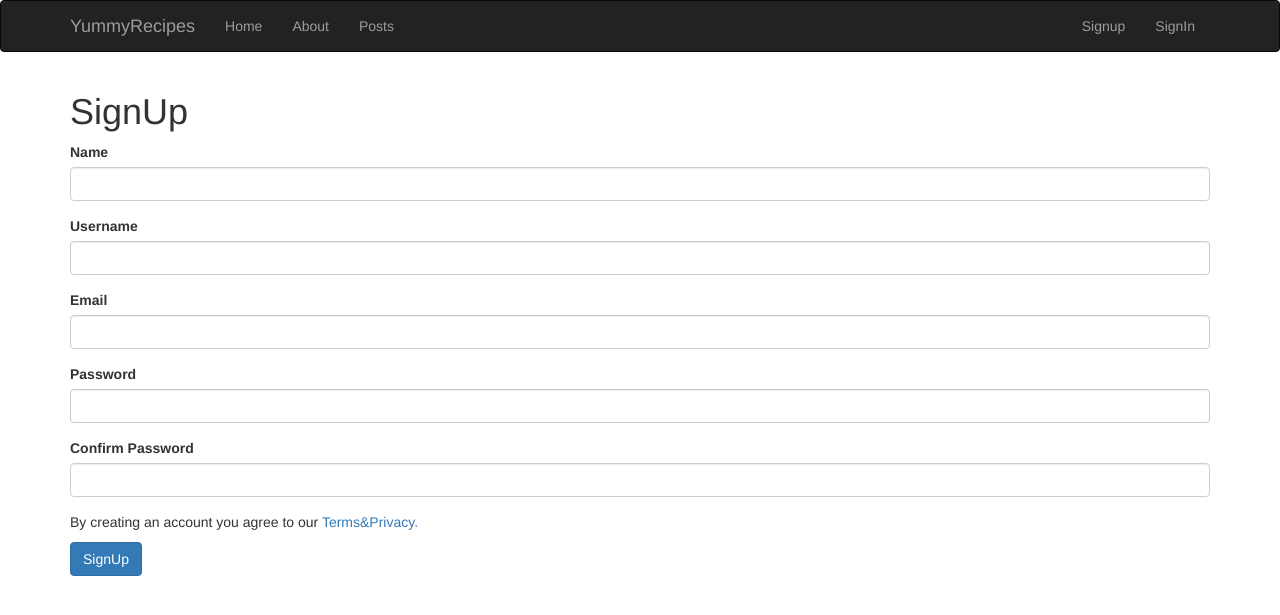
After one commit to mukizar/Andela-Bootcamp-Challenge, a Flask app: page /signup in a window 1280 px wide. The commit adds this page. Shown: the top 615 px of the page. Run offline with Flask 2, Linux system fonts and the light colour scheme; some libraries are stand-ins or nearby versions.

Commit message:
update flaskapp files

```diff
--- a/app.py
+++ b/app.py
@@ -1,5 +1,6 @@
-from flask import Flask, render_template
+from flask import Flask, render_template, request
 from data import Posts
+from wtforms import Form, StringField, TextAreaField, PasswordField, validators
 
 app = Flask(__name__)
 
@@ -11,13 +12,7 @@ def home():
     return render_template('home.html')
 
 
-@app.route("/sign")
-def login():
-    return render_template("signin.html")
 
-@app.route("/signup")
-def signup():
-    return render_template("signup.html")
 
 @app.route("/about")
 def about():
@@ -27,5 +22,33 @@ def about():
 def posts():
     return render_template("posts.html", posts= Posts)
 
+class SignUpForm(Form):
+    name = StringField('Name', [validators.Length(min=1, max=50)])
+    username = StringField('Username', [validators.Length(min=4, max=25)])
+    email = StringField('Email', [validators.Length(min=6, max=50)])
+    password = PasswordField('Password',[
+        validators.DataRequired(),
+        validators.EqualTo('confirm', message='Passwords do not match')
+    ])
+    confirm = PasswordField('Confirm Password')
+
+#User SignUp
+@app.route('/signup', methods=['GET', 'POST'])
+def SignUp():
+    form = SignUpForm(request.form)
+    if request.method == 'POST' and form.validate():
+        return render_template('signup.html')
+    return render_template('signup.html', form=form)
+
+class SignInForm(Form):
+    email = StringField('Email', [validators.Length(min=6, max=50)])
+    password = PasswordField('Password',[validators.DataRequired()])
+
+# User Signin
+@app.route("/signin", methods=['GET', 'POST'])
+def signin():
+    form = SignInForm(request.form)
+    return render_template("signin.html", form=form)
+
 if __name__ == '__main__':
     app.run(debug=True)
--- /dev/null
+++ b/templates/includes/_formhelpers.html
@@ -0,0 +1,15 @@
+<!--WTForms _formhelpers-->
+
+
+{% macro render_field(field) %}
+<dt>{{ field.label }}
+<dd>{{ field(**kwargs)|safe }}
+{% if field.errors %}
+  <ul class=errors>
+  {% for error in field.errors %}
+    <li>{{ error }}</li>
+  {% endfor %}
+  </ul>
+{% endif %}
+</dd>
+{% endmacro %}
--- a/templates/includes/_navbar.html
+++ b/templates/includes/_navbar.html
@@ -22,7 +22,7 @@
             <li><a href="/logout">Logout</a></li>
           {% else %}
             <li><a href="/signup">Signup</a></li>
-            <li><a href="/login">Login</a></li>
+            <li><a href="/login">SignIn</a></li>
           {% endif %}
 
         </ul>
--- a/templates/layout.html
+++ b/templates/layout.html
@@ -7,12 +7,6 @@
   </head>
   <body>
 
-    <style type="text/css">
-         body{
-            background-image: url(cooking.jpg);
-            background-repeat: no-repeat;
-            }
-    </style>
     {% include 'includes/_navbar.html' %}
     <div class="container">
 
--- /dev/null
+++ b/templates/signup.html
@@ -0,0 +1,35 @@
+{% extends 'layout.html' %}
+
+{% block body %}
+    <h1>SignUp</h1>
+    {% from "includes/_formhelpers.html" import render_field %}
+    <form action="" method="POST">
+
+        <div class="form-group">
+            {{render_field(form.name, class_="form-control")}}
+        </div>
+
+        <div class="form-group">
+                {{render_field(form.username, class_="form-control")}}
+            </div>
+
+        <div class="form-group">
+            {{render_field(form.email, class_="form-control")}}
+        </div>
+
+        <div class="form-group">
+            {{render_field(form.password, class_="form-control")}}
+        </div>
+
+        <div class="form-group">
+             {{render_field(form.confirm, class_="form-control")}}
+        </div>
+
+        <p>By creating an account you agree to our <a href="#">Terms&Privacy.</a></p>
+
+        <p><input type="submit" class="btn btn-primary" value="SignUp"></p>
+
+
+    </form>
+
+{% endblock %}
```
Also changed, not shown: templates/home.html (+13 -4 lines), templates/signin.html (added, +21 -0 lines).
